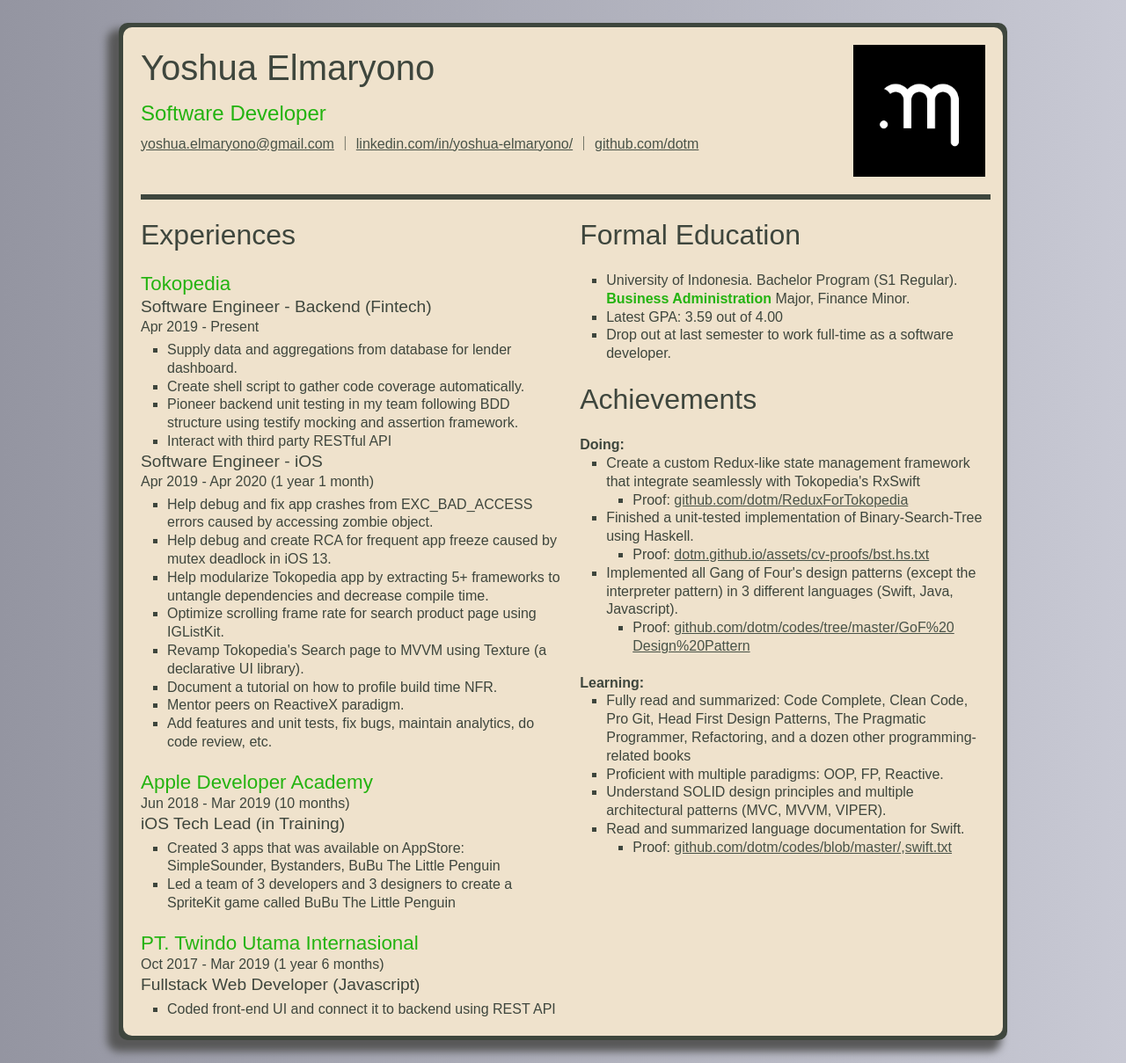
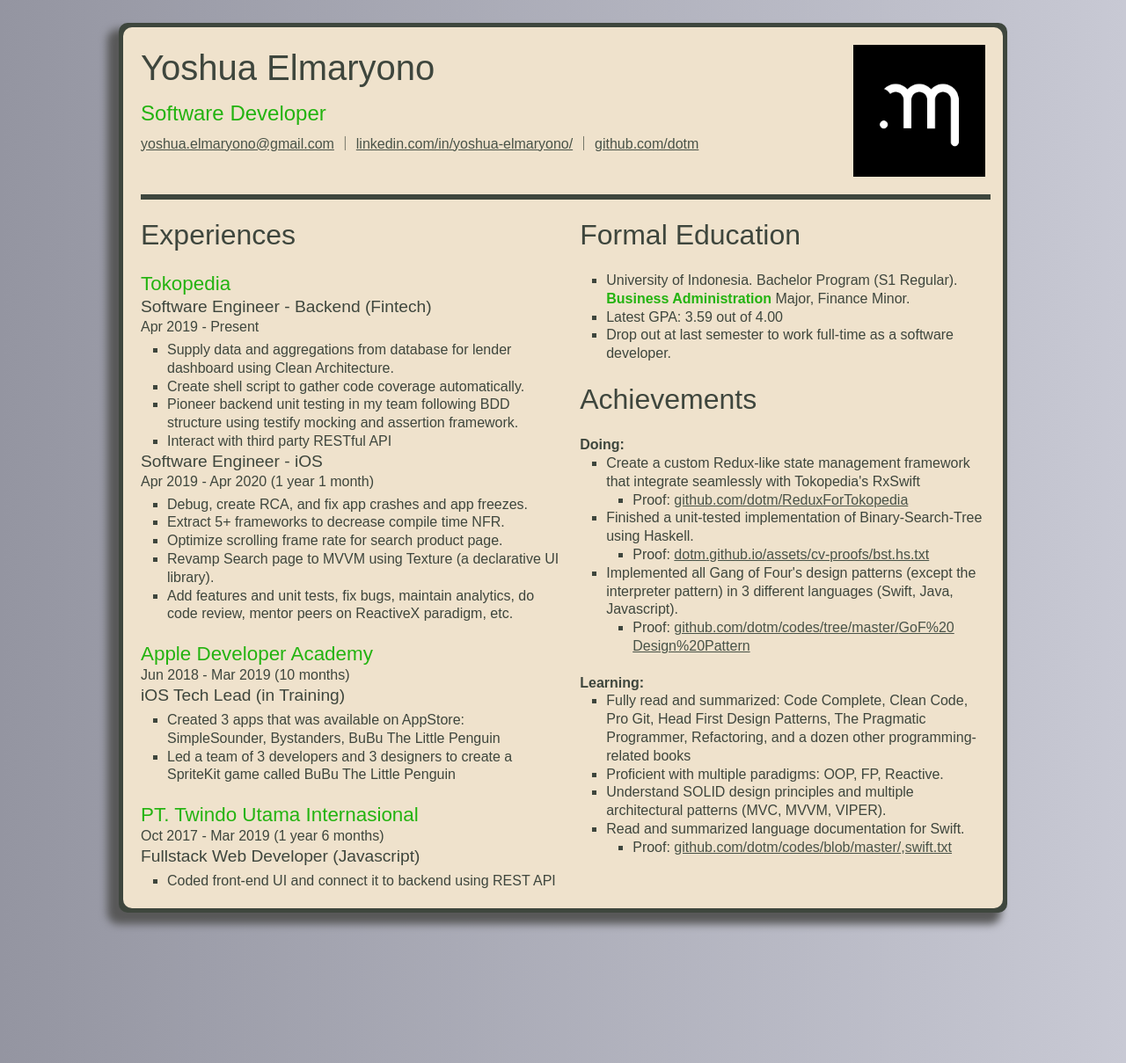
Before and after one commit to dotm/dotm.github.io, a Jekyll site: the page cv.html, which Jekyll copies as it is, in a window 1280 px wide. Shown: the whole page at 88% size. Built offline with Jekyll 4.4.1, drawn with Linux system fonts in a browser that asks for light colours.

Commit message:
clean up cv

```diff
--- a/cv.html
+++ b/cv.html
@@ -49,7 +49,7 @@
               <p class="experience-item__position-title">Software Engineer - Backend (Fintech)</p>
               <p class="experience-item__date">Apr 2019 - Present</p>
               <ul class="experience-item__achievements">
-                <li>Supply data and aggregations from database for lender dashboard.</li>
+                <li>Supply data and aggregations from database for lender dashboard using Clean Architecture.</li>
                 <li>Create shell script to gather code coverage automatically.</li>
                 <li>Pioneer backend unit testing in my team following BDD structure using testify mocking and assertion framework.</li>
                 <li>Interact with third party RESTful API</li>
@@ -57,14 +57,11 @@
               <p class="experience-item__position-title">Software Engineer - iOS</p>
               <p class="experience-item__date">Apr 2019 - Apr 2020 (1 year 1 month)</p>
               <ul class="experience-item__achievements">
-                <li>Help debug and fix app crashes from EXC_BAD_ACCESS errors caused by accessing zombie object.</li>
-                <li>Help debug and create RCA for frequent app freeze caused by mutex deadlock in iOS 13.</li>
-                <li>Help modularize Tokopedia app by extracting 5+ frameworks to untangle dependencies and decrease compile time.</li>
-                <li>Optimize scrolling frame rate for search product page using IGListKit.</li>
-                <li>Revamp Tokopedia's Search page to MVVM using Texture (a declarative UI library).</li>
-                <li>Document a tutorial on how to profile build time NFR.</li>
-                <li>Mentor peers on ReactiveX paradigm.</li>
-                <li>Add features and unit tests, fix bugs, maintain analytics, do code review, etc.</li>
+                <li>Debug, create RCA, and fix app crashes and app freezes.</li>
+                <li>Extract 5+ frameworks to decrease compile time NFR.</li>
+                <li>Optimize scrolling frame rate for search product page.</li>
+                <li>Revamp Search page to MVVM using Texture (a declarative UI library).</li>
+                <li>Add features and unit tests, fix bugs, maintain analytics, do code review, mentor peers on ReactiveX paradigm, etc.</li>
               </ul>
             </section>
 
```
